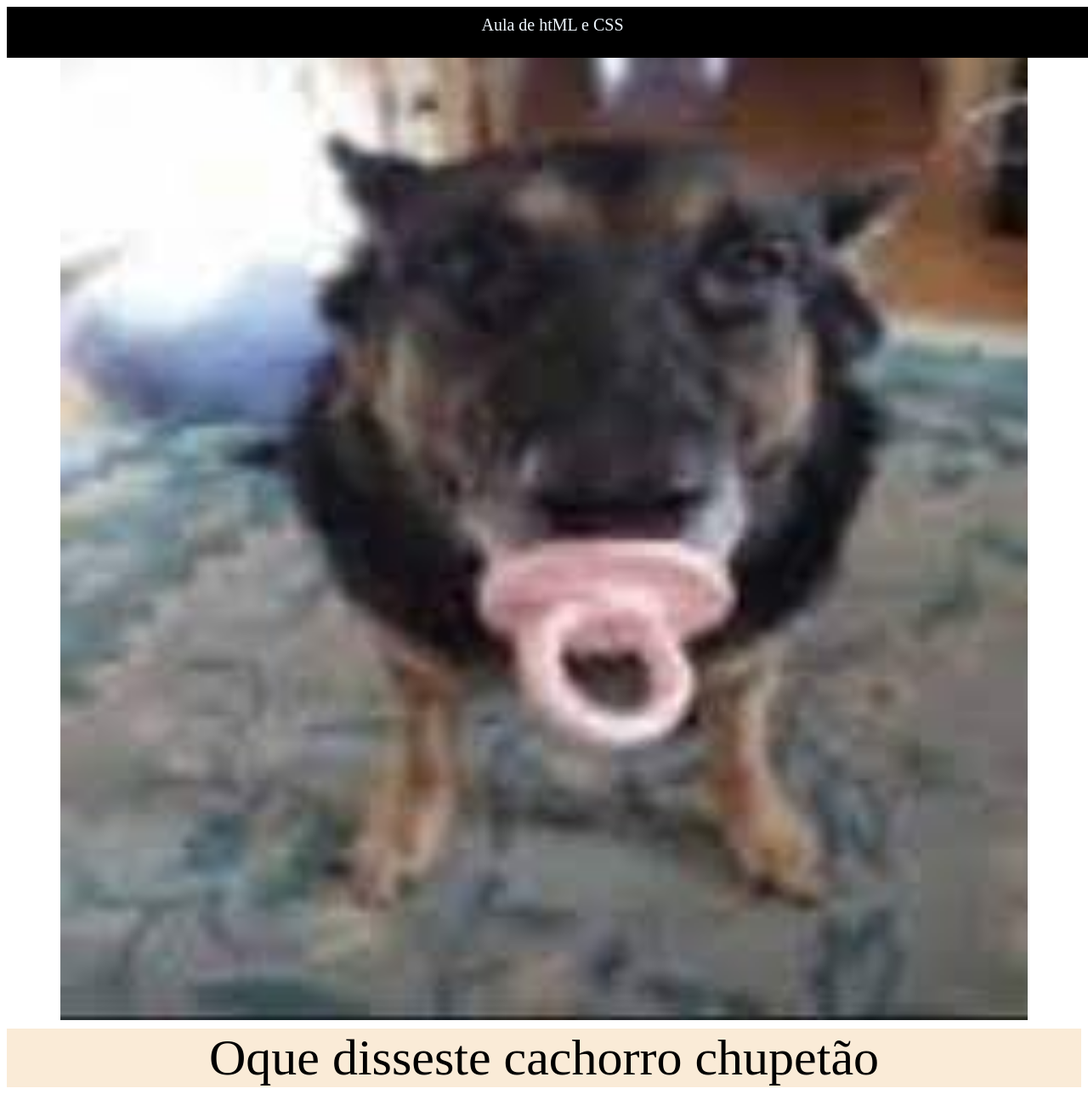
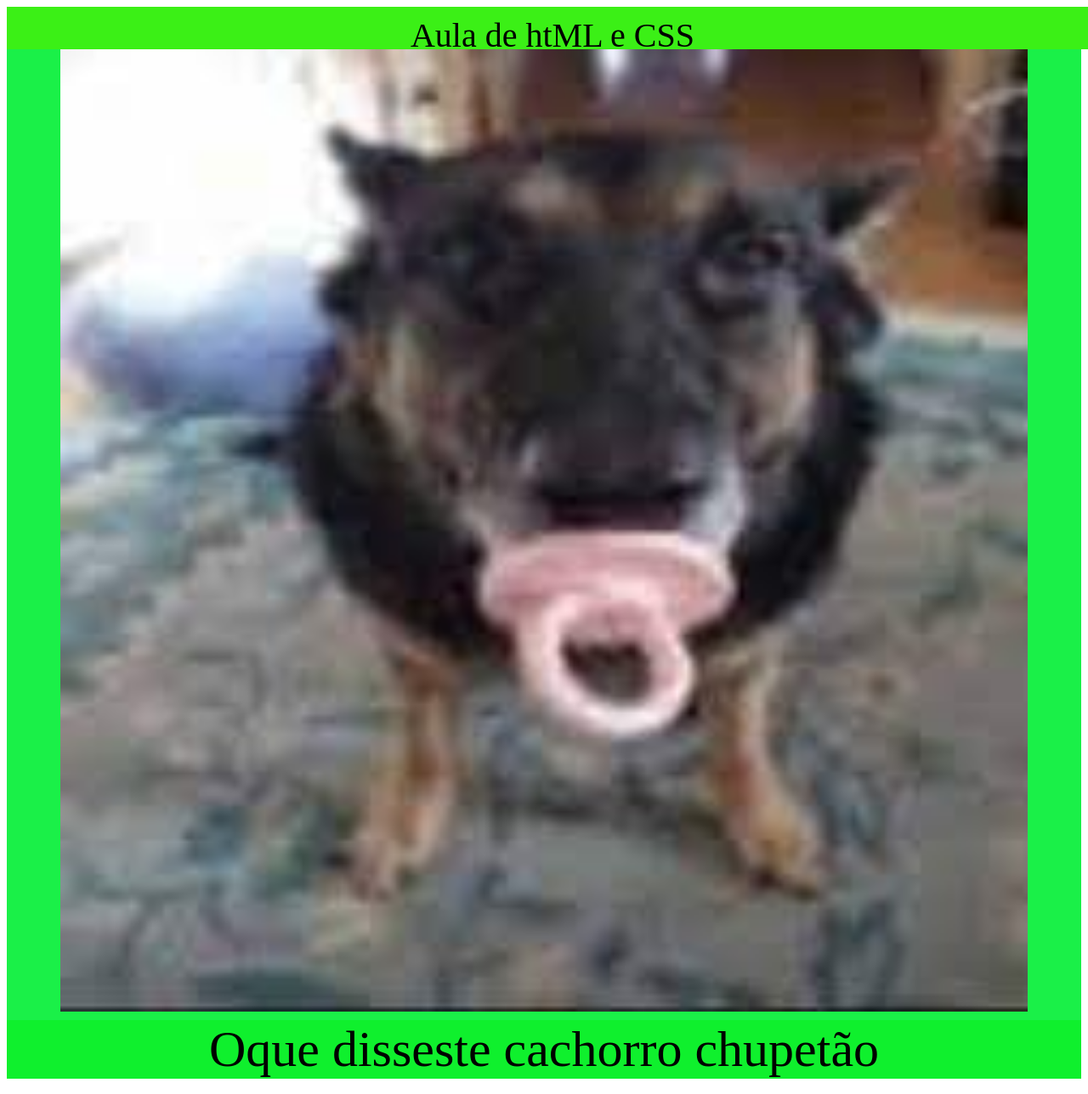
Before and after one commit to gustavo1213123sdasdw/nelson, a plain HTML site: page domicio-main/aula99/index.html in a window 1280 px wide. Shown: the whole page at 85% size. Drawn offline with Linux system fonts and the light colour scheme.

Commit message:
Add files via upload

```diff
--- a/domicio-main/aula99/styles.css
+++ b/domicio-main/aula99/styles.css
@@ -1,15 +1,16 @@
 header{
-    background-color: black;
-    font-size: 20px;
-    color: aliceblue;
+    background-color: rgb(59, 240, 22);
+    font-size: 40px;
+    color: rgb(0, 0, 0);
     width: 100%;
-    height: 40px;
+    height: 30px;
     text-align: center;
     padding: 10px;
 
 }
 .imagem_da_pagina{
     text-align: center;
+    background-color: rgb(26, 240, 72);
 
 }
 img{
@@ -25,7 +26,7 @@ div{
 
 footer{
 
-    background-color: antiquewhite;
+    background-color: rgb(15, 240, 45);
     font-size: 60px;
     text-align: center;
 
```
